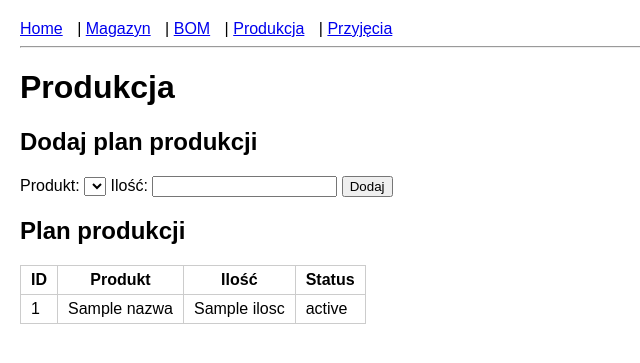
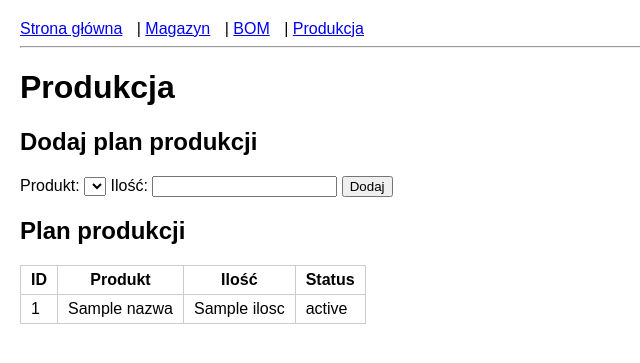
Before and after one commit to autootom-gif/mrp-app, a Flask app: template templates/produkcja.html in a window 1280 px wide. Shown: the top 363 px of the page, without its empty margins (0-640 px from the left). Run offline with Flask 3, Linux system fonts and the light colour scheme; tables that the repository leaves empty hold one stand-in row (values such as "Sample post"); the template is opened without the code that fills it: values that come from a table or form of the project are taken from there, most other values are stand-ins (such as "Sample title", 1, 10 or a date in 2020); lists and menus that the app fills with data are empty.

Commit message:
Update base.html

```diff
--- a/templates/base.html
+++ b/templates/base.html
@@ -1,18 +1,20 @@
 <!DOCTYPE html>
-<html>
+<html lang="pl">
 <head>
-    <title>Mini MRP</title>
-    <link rel="stylesheet" href="/static/style.css">
+    <meta charset="UTF-8">
+    <title>MRP App</title>
+    <link rel="stylesheet" href="{{ url_for('static', filename='style.css') }}">
 </head>
 <body>
     <nav>
-        <a href="/">Home</a> |
-        <a href="/magazyn">Magazyn</a> |
-        <a href="/bom">BOM</a> |
-        <a href="/produkcja">Produkcja</a> |
-        <a href="/przyjecia">Przyjęcia</a>
+        <a href="/">Strona główna</a> |
+        <a href="/magazyn/view">Magazyn</a> |
+        <a href="/bom/view">BOM</a> |
+        <a href="/produkcja/view">Produkcja</a>
     </nav>
     <hr>
-    {% block content %}{% endblock %}
+    <div class="content">
+        {% block content %}{% endblock %}
+    </div>
 </body>
 </html>
```
